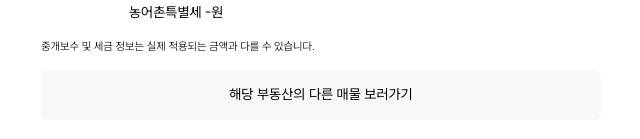
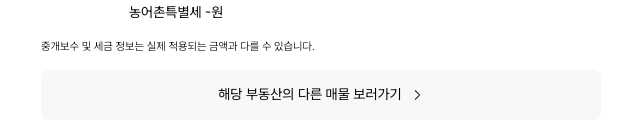
Before and after one commit to FC-DEV3-Final-Project/zoop-frontend, a Next.js app: page /property/1 in a window 1280 px wide. Shown: the part 3648-3787 px from the top of the page, without its empty margins (319-959 px from the left). Built offline with nearby package versions, Linux system fonts and the light colour scheme.

Commit message:
feat: 버튼에 svg 추가

```diff
--- a/src/app/property/[id]/components/detail/GrayButton.tsx
+++ b/src/app/property/[id]/components/detail/GrayButton.tsx
@@ -1,5 +1,7 @@
+import { ReactNode } from "react";
+
 interface GrayButtonProps {
-  label: string;
+  label: ReactNode;
   onClick?: () => void;
   isToggle?: boolean;
   isExpanded?: boolean;
--- a/src/app/property/[id]/components/detail/section/AgentSection.tsx
+++ b/src/app/property/[id]/components/detail/section/AgentSection.tsx
@@ -81,7 +81,15 @@ export default function AgentSection() {
       </p>
       <div className="mt-4">
         {/* 우선은 홈으로 연동해놨는데 추후 수정할 예정 */}
-        <GrayButton label="해당 부동산의 다른 매물 보러가기" onClick={() => router.push("/")} />
+        <GrayButton
+          label={
+            <div className="flex items-center justify-center gap-2">
+              <span>해당 부동산의 다른 매물 보러가기</span>
+              <img src="/icons/arrow-right.svg" alt="arrow" width={14} height={14} />
+            </div>
+          }
+          onClick={() => router.push("/")}
+        />{" "}
       </div>
     </section>
   );
--- a/src/app/property/[id]/components/detail/section/DescriptionSection.tsx
+++ b/src/app/property/[id]/components/detail/section/DescriptionSection.tsx
@@ -40,7 +40,17 @@ export default function DescriptionSection() {
       {isOverflowing && (
         <div className="mt-8">
           <GrayButton
-            label={isExpanded ? "접기" : "전체 설명 보기"}
+            label={
+              <div className="flex items-center justify-center gap-2">
+                <span>{isExpanded ? "접기" : "전체 설명 보기"}</span>
+                <img
+                  src={isExpanded ? "/icons/arrow-up.svg" : "/icons/arrow-down.svg"}
+                  alt="arrow"
+                  width={14}
+                  height={14}
+                />
+              </div>
+            }
             onClick={() => setIsExpanded((prev) => !prev)}
           />
         </div>
```
Also changed, not shown: public/icons/arrow-right.svg (renamed from public/icons/arrow-rignt.svg).
